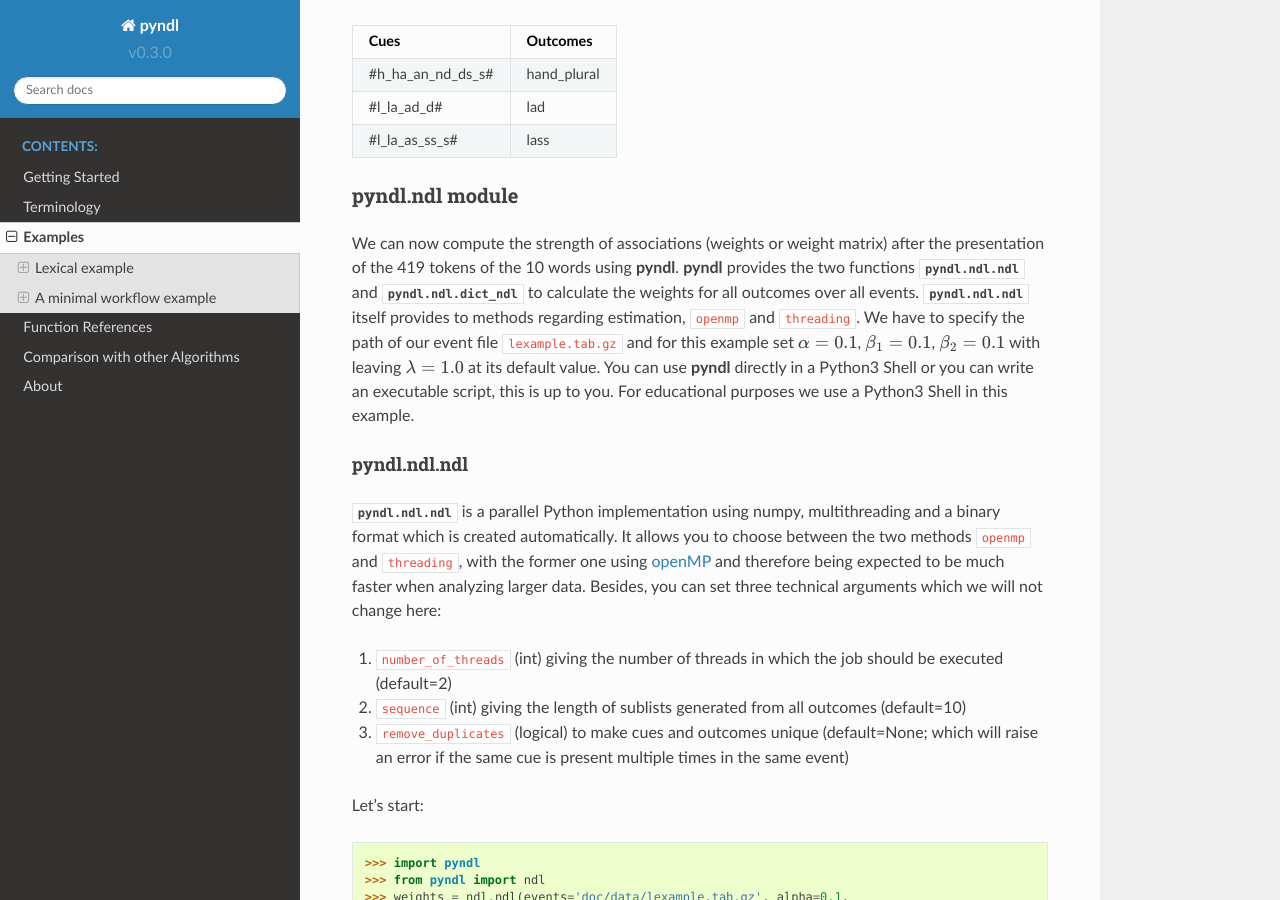
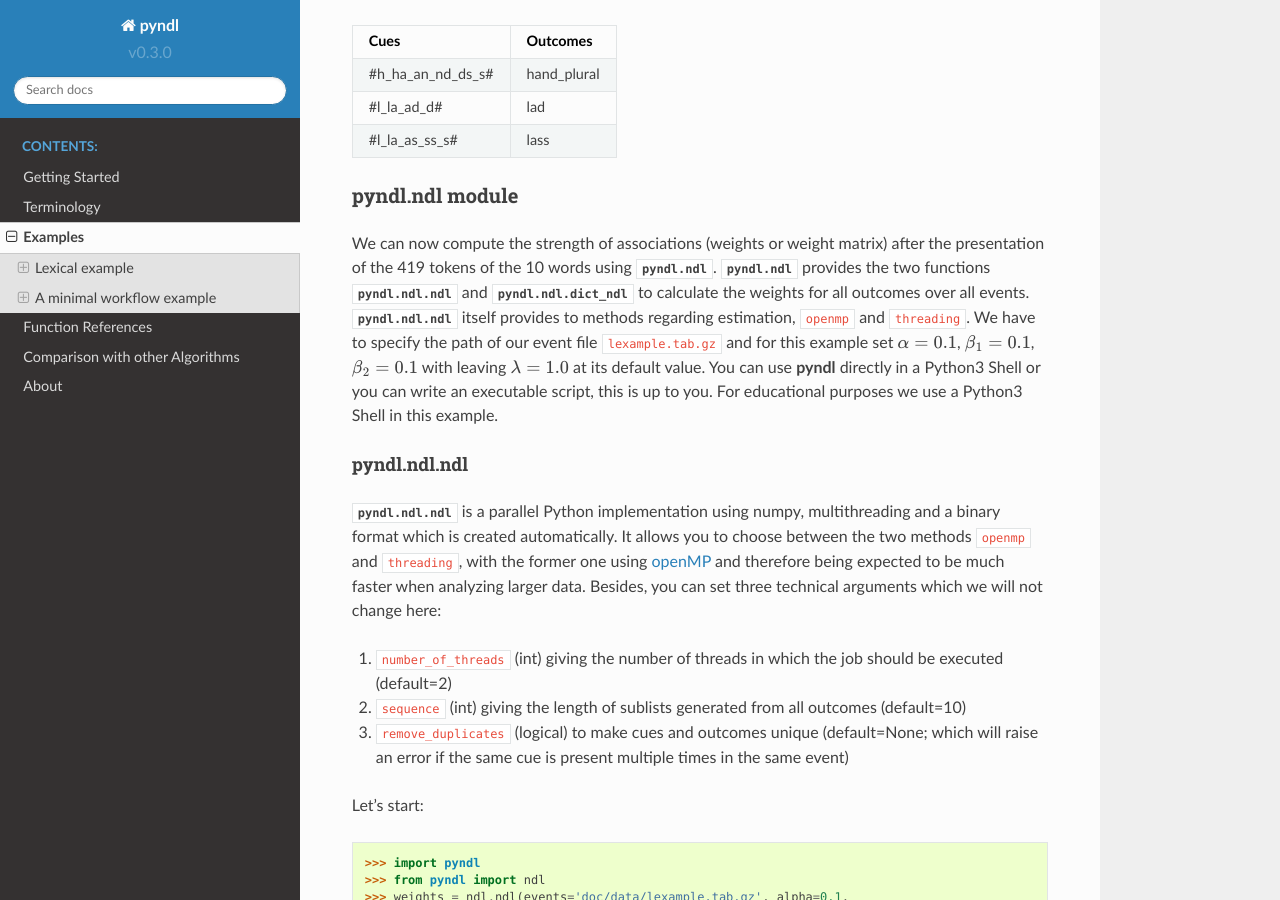
Before and after one commit to quantling/pyndl, a Sphinx documentation site: the page built from doc/source/examples.rst, in a window 1280 px wide and 900 px high, scrolled down 1752 px. Built offline with Sphinx 7.4.7 and the Read the Docs theme 2.0.0, drawn with Linux system fonts in a browser that asks for light colours; some of the changed text lies outside the part shown.

Commit message:
fixes headline and adds missing references

```diff
--- a/doc/source/examples.rst
+++ b/doc/source/examples.rst
@@ -111,20 +111,20 @@
 pyndl.ndl module
 ----------------
 We can now compute the strength of associations (weights or weight matrix)
-after the  presentation of the 419 tokens of the 10 words using **pyndl**.
-**pyndl** provides the two functions :py:mod:`pyndl.ndl.ndl` and
-:py:mod:`pyndl.ndl.dict_ndl` to calculate the weights for all outcomes over all
-events. :py:mod:`pyndl.ndl.ndl` itself provides to methods regarding estimation,
-``openmp`` and ``threading``. We have to specify the path of our event file
-``lexample.tab.gz`` and for this example set :math:`\alpha = 0.1`,
-:math:`\beta_{1} = 0.1`, :math:`\beta_{2} = 0.1` with leaving
-:math:`\lambda = 1.0` at its default value. You can use **pyndl** directly
-in a Python3 Shell or you can write an executable script, this is up to you.
-For educational purposes we use a Python3 Shell in this example.
+after the  presentation of the 419 tokens of the 10 words using
+:py:mod:`pyndl.ndl`. :py:mod:`pyndl.ndl` provides the two functions
+:py:mod:`pyndl.ndl.ndl` and :py:mod:`pyndl.ndl.dict_ndl` to calculate the
+weights for all outcomes over all events. :py:mod:`pyndl.ndl.ndl` itself
+provides to methods regarding estimation, ``openmp`` and ``threading``. We have
+to specify the path of our event file ``lexample.tab.gz`` and for this example
+set :math:`\alpha = 0.1`, :math:`\beta_{1} = 0.1`, :math:`\beta_{2} = 0.1` with
+leaving :math:`\lambda = 1.0` at its default value. You can use **pyndl**
+directly in a Python3 Shell or you can write an executable script, this is up to
+you. For educational purposes we use a Python3 Shell in this example.
 
 
 pyndl.ndl.ndl
-^^^^^^^
+^^^^^^^^^^^^^
 :py:mod:`pyndl.ndl.ndl` is a parallel Python implementation using numpy,
 multithreading and a binary format which is created automatically. It allows
 you to choose between the two methods ``openmp`` and ``threading``, with the
```
Also changed, not shown: other parts of doc/source/examples.rst (+2 -2 lines).
